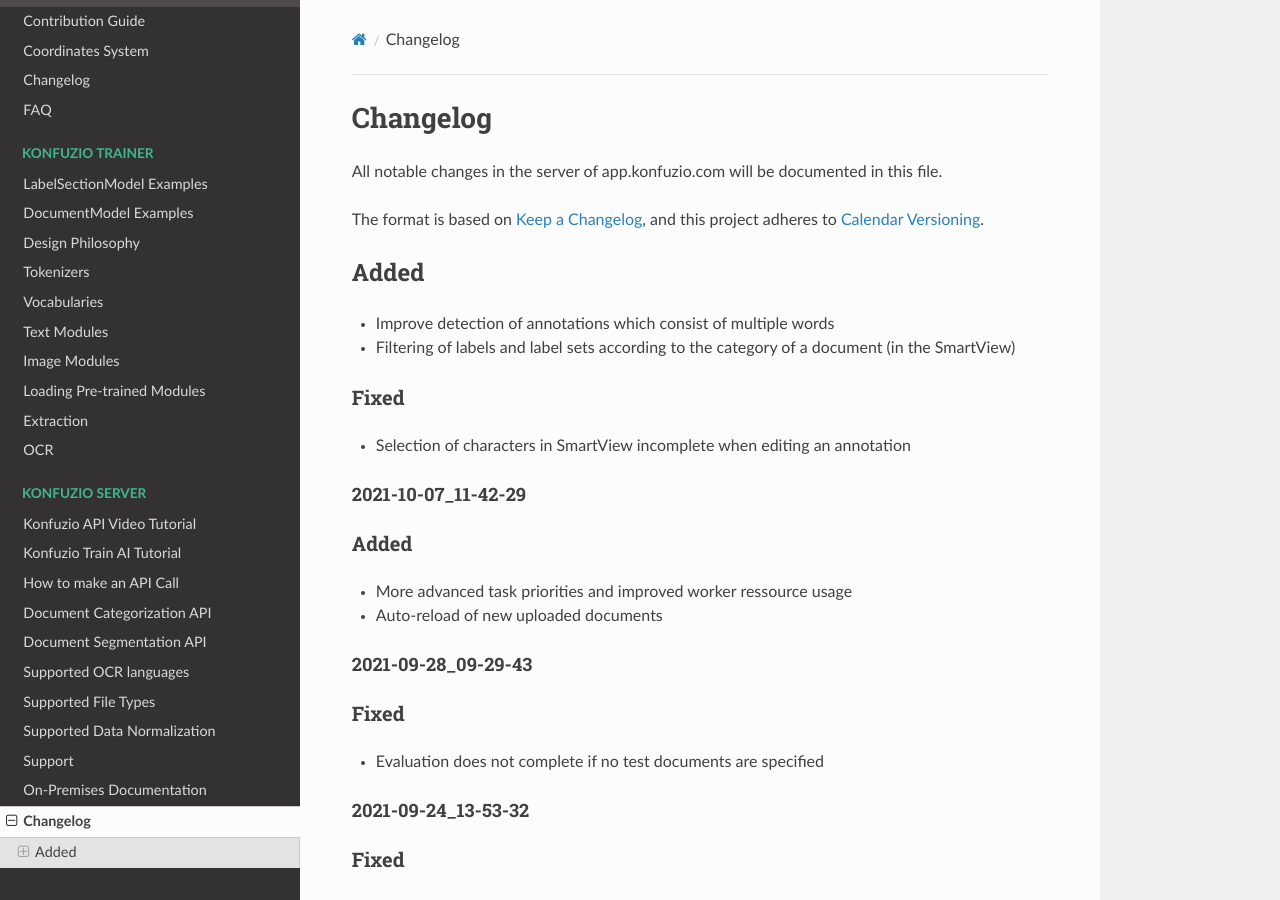
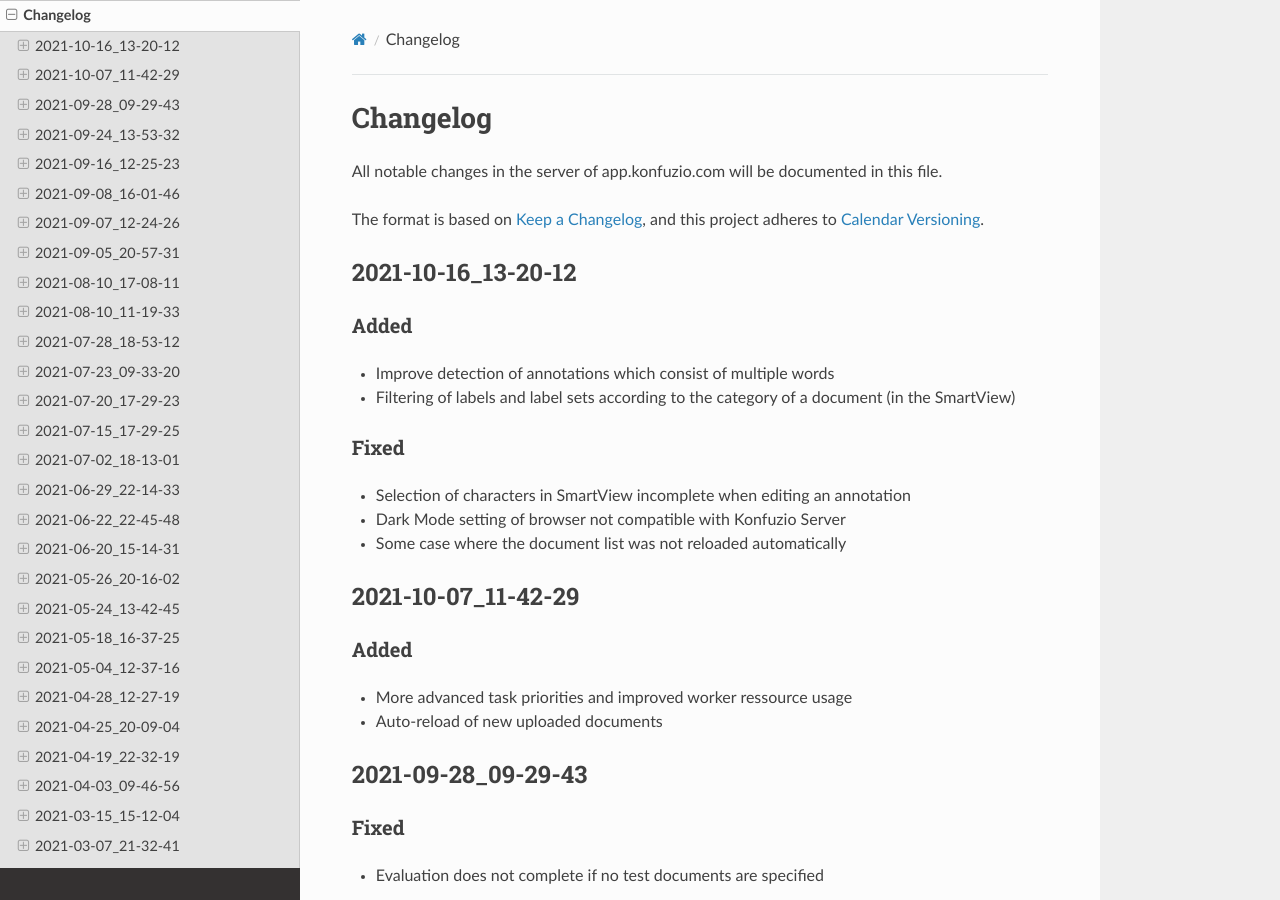
Before and after one commit to konfuzio-ai/konfuzio-sdk, a Sphinx documentation site: the page built from docs/web/changelog_app.md, in a window 1280 px wide and 900 px high. Built offline with Sphinx 7.4.7 and the Read the Docs theme 2.0.0, drawn with Linux system fonts in a browser that asks for light colours.

Commit message:
Update changelog_app.md

```diff
--- a/docs/web/changelog_app.md
+++ b/docs/web/changelog_app.md
@@ -8,14 +8,16 @@
 The format is based on [Keep a Changelog](https://keepachangelog.com/en/1.0.0/),
 and this project adheres to [Calendar Versioning](https://calver.org/overview.html).
 
+## 2021-10-16_13-20-12
 
-#### Added
+### Added
 - Improve detection of annotations which consist of multiple words
 - Filtering of labels and label sets according to the category of a document (in the SmartView)
 
 ### Fixed
 - Selection of characters in SmartView incomplete when editing an annotation
-
+- Dark Mode setting of browser not compatible with Konfuzio Server
+- Some case where the document list was not reloaded automatically
 
 ## 2021-10-07_11-42-29
 
```
